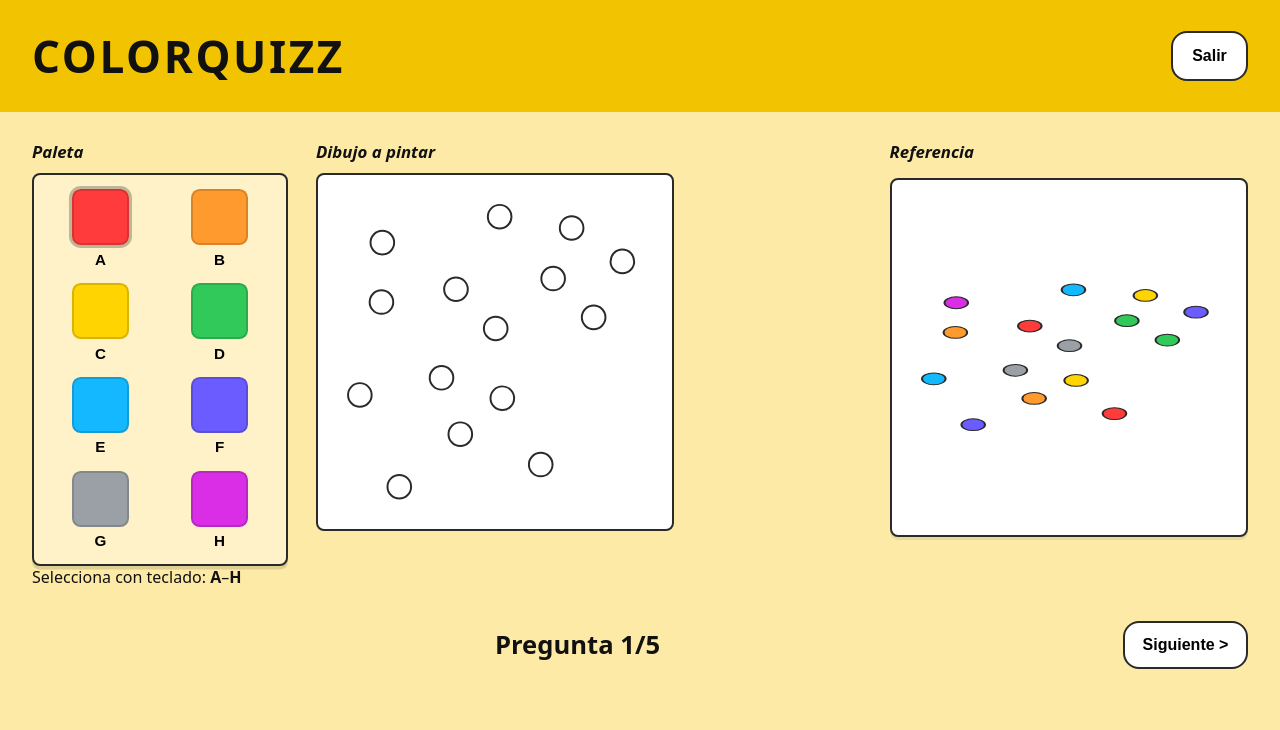
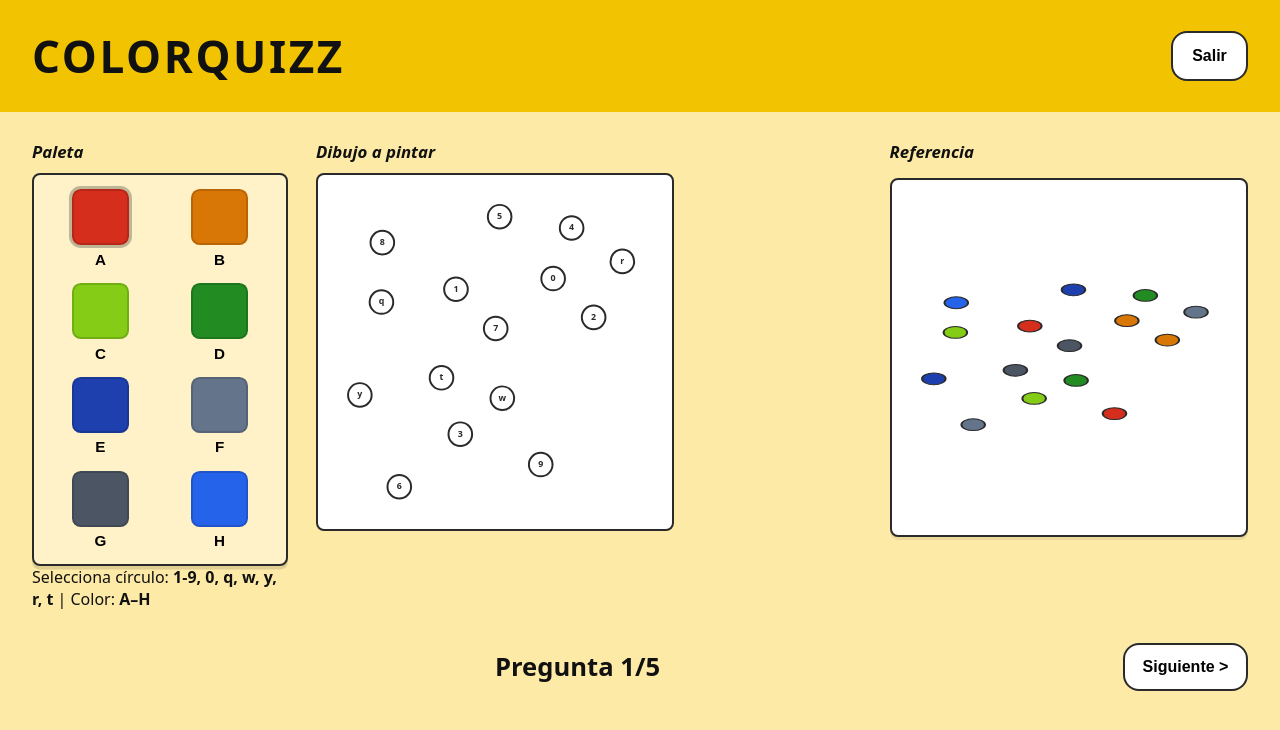
Before and after one commit to XLex0/ColorQuizz, a React (Vite) app: page /test in a window 1280 px wide. Shown: the top 730 px of the page. Built offline with nearby package versions, Linux system fonts and the light colour scheme.

Commit message:
Asignación de numeros y letras para colorear los circulos

```diff
--- a/src/components/PaintBoard.jsx
+++ b/src/components/PaintBoard.jsx
@@ -1,4 +1,4 @@
-import { useMemo, useState } from "react";
+import { useMemo, useState, useEffect } from "react";
 
 /** PRNG reproducible por seed (Mulberry32) */
 function mulberry32(seed) {
@@ -43,10 +43,22 @@ function generateCircles({ count, seed }) {
   return circles;
 }
 
+/** Mapeo de índices a teclas */
+const CIRCLE_KEYS = [
+  "1", "2", "3", "4", "5",
+  "6", "7", "8", "9", "0",
+  "q", "w", "y", "r", "t"
+];
+
+function getKeyForCircleIndex(idx) {
+  return CIRCLE_KEYS[idx] || "?";
+}
+
 export default function PaintBoard({
   seed = 1,
   circlesCount = 15,
   selectedColor,
+  selectedCircleIndex,
   onProgress,
 }) {
   const circles = useMemo(
@@ -56,35 +68,90 @@ export default function PaintBoard({
 
   const [fills, setFills] = useState({});
 
+  /** Pintar un círculo por ID */
   const paint = (id) => {
+    if (!selectedColor) return;
+
     setFills((prev) => {
+      if (prev[id] === selectedColor) return prev;
+
       const next = { ...prev, [id]: selectedColor };
-      onProgress?.({ painted: Object.keys(next).length, total: circlesCount });
+      onProgress?.({
+        painted: Object.keys(next).length,
+        total: circlesCount,
+      });
       return next;
     });
   };
 
+  /**
+   * ✅ EFECTO CORRECTO:
+   * Pinta cuando cambia el círculo seleccionado o el color
+   * (NO durante el render)
+   */
+  useEffect(() => {
+    if (
+      selectedCircleIndex == null ||
+      !selectedColor ||
+      !circles[selectedCircleIndex]
+    ) {
+      return;
+    }
+
+    paint(circles[selectedCircleIndex].id);
+  }, [selectedCircleIndex, selectedColor, circles]);
+
   return (
     <div className="cbBoard">
-      <svg className="cbSvg" viewBox="0 0 360 360" preserveAspectRatio="none">
-        <rect x="4" y="4" width="352" height="352" rx="10" fill="white" />
-        {circles.map((c) => {
+      <svg
+        className="cbSvg"
+        viewBox="0 0 360 360"
+        preserveAspectRatio="none"
+      >
+        <rect
+          x="4"
+          y="4"
+          width="352"
+          height="352"
+          rx="10"
+          fill="white"
+        />
+
+        {circles.map((c, idx) => {
           const cx = c.x * 360;
           const cy = c.y * 360;
+          const isFilled = !!fills[c.id];
+          const isSelected = selectedCircleIndex === idx;
+          const displayKey = getKeyForCircleIndex(idx);
 
           return (
+          <g key={c.id}>
             <circle
-              key={c.id}
               cx={cx}
               cy={cy}
               r={12}
               fill={fills[c.id] ?? "#FFFFFF"}
-              stroke="#2a2a2a"
-              strokeWidth="2"
+              stroke={isSelected ? "#000000" : "#2a2a2a"}
+              strokeWidth={isSelected ? "3" : "2"}
               className="cbCircle"
               onClick={() => paint(c.id)}
             />
-          );
+
+            <text
+              x={cx}
+              y={cy}
+              textAnchor="middle"
+              dominantBaseline="middle"
+              fontSize="9"
+              fontWeight="bold"
+              fill={isFilled ? "#FFFFFF" : "#2a2a2a"}
+              pointerEvents="none"
+              style={{ userSelect: "none" }}
+            >
+              {displayKey}
+            </text>
+          </g>
+        );
         })}
       </svg>
     </div>
--- a/src/pages/UsabilityTest.jsx
+++ b/src/pages/UsabilityTest.jsx
@@ -3,91 +3,128 @@ import { useNavigate } from "react-router-dom";
 import PaintBoard from "../components/PaintBoard";
 import "../styles/usability-test.css";
 
-const COLORS = [
-  { key: "A", hex: "#FF3B3B" },
-  { key: "B", hex: "#FF9A2E" },
-  { key: "C", hex: "#FFD400" },
-  { key: "D", hex: "#31C95A" },
-  { key: "E", hex: "#14B8FF" },
-  { key: "F", hex: "#6A5CFF" },
-  { key: "G", hex: "#9AA0A6" },
-  { key: "H", hex: "#D92EE6" },
+// Configuración de colores por tipo de daltonismo
+const DEUTERANOMALY_COLORS = [
+  { key: "A", hex: "#D62E1C" },  // Rojo oscuro (confunde con marrón)
+  { key: "B", hex: "#D97706" },  // Naranja-marrón (confunde con rojo)
+  { key: "C", hex: "#84CC16" },  // Verde-amarillo (confunde)
+  { key: "D", hex: "#228B22" },  // Verde oscuro (confunde con marrón)
+  { key: "E", hex: "#1E40AF" },  // Azul (distinguible)
+  { key: "F", hex: "#64748B" },  // Gris azulado (neutral)
+  { key: "G", hex: "#4B5563" },  // Gris oscuro (neutral)
+  { key: "H", hex: "#2563EB" },  // Azul claro (distinguible)
+];
+
+const PROTANOMALY_PROTANOPIA_COLORS = [
+  { key: "A", hex: "#DC2626" },  // Rojo puro (rojo > marrón)
+  { key: "B", hex: "#EA580C" },  // Naranja (muy difícil de distinguir del rojo)
+  { key: "C", hex: "#6B7280" },  // Gris oscuro (neutral)
+  { key: "D", hex: "#22C55E" },  // Verde (confunde con amarillo)
+  { key: "E", hex: "#3B82F6" },  // Azul (distinguible)
+  { key: "F", hex: "#FBBF24" },  // Amarillo (confunde con rojo)
+  { key: "G", hex: "#EF4444" },  // Rojo claro (similar al naranja)
+  { key: "H", hex: "#60A5FA" },  // Azul claro (distinguible)
+];
+
+const TRITANOMALY_COLORS = [
+  { key: "A", hex: "#2563EB" },  // Azul (confunde con rojo)
+  { key: "B", hex: "#3B82F6" },  // Azul claro (confunde con amarillo)
+  { key: "C", hex: "#FCD34D" },  // Amarillo (confunde con rosa/magenta)
+  { key: "D", hex: "#EC4899" },  // Rosa (confunde con azul)
+  { key: "E", hex: "#8B5CF6" },  // Morado (confunde con amarillo)
+  { key: "F", hex: "#EF4444" },  // Rojo (confunde con azul)
+  { key: "G", hex: "#64748B" },  // Gris (neutral)
+  { key: "H", hex: "#10B981" },  // Verde (confunde con gris)
+];
+
+const TRITANOPIA_COLORS = [
+  { key: "A", hex: "#1E3A8A" },  // Azul oscuro (confunde con rojo)
+  { key: "B", hex: "#0369A1" },  // Azul cyan (similar)
+  { key: "C", hex: "#F59E0B" },  // Amarillo oscuro (confunde con rosa)
+  { key: "D", hex: "#D946EF" },  // Magenta (confunde con azul)
+  { key: "E", hex: "#7C3AED" },  // Morado (confunde con rojo)
+  { key: "F", hex: "#EF4444" },  // Rojo (confunde con azul)
+  { key: "G", hex: "#94A3B8" },  // Gris (neutral)
+  { key: "H", hex: "#14B8A6" },  // Verde agua (similar)
 ];
 
 const SEEDS = [1024, 2048, 3072, 4096, 5120];
 
-// Configuración de pruebas
+// Configuración de pruebas con colores específicos para cada tipo de daltonismo
 const TESTS = [
   {
     id: 0,
-    name: "Prueba Rojo-Verde",
+    name: "Pregunta 1: Deuteranomalía",
+    type: "deuteranomaly",
     colors: [
-      { x: 0.22, y: 0.22, hex: "#FF3B3B" },  // Rojo
-      { x: 0.5, y: 0.22, hex: "#31C95A" },   // Verde
-      { x: 0.78, y: 0.22, hex: "#FF9A2E" },  // Naranja
-      { x: 0.22, y: 0.5, hex: "#FFD400" },   // Amarillo
-      { x: 0.5, y: 0.5, hex: "#14B8FF" },    // Azul
-      { x: 0.78, y: 0.5, hex: "#6A5CFF" },   // Morado
-      { x: 0.36, y: 0.78, hex: "#9AA0A6" },  // Gris
-      { x: 0.64, y: 0.78, hex: "#D92EE6" },  // Rosa
+      { x: 0.22, y: 0.22, hex: "#D62E1C" },  // Rojo oscuro
+      { x: 0.5, y: 0.22, hex: "#D97706" },   // Naranja-marrón
+      { x: 0.78, y: 0.22, hex: "#84CC16" },  // Verde-amarillo
+      { x: 0.22, y: 0.5, hex: "#228B22" },   // Verde oscuro
+      { x: 0.5, y: 0.5, hex: "#1E40AF" },    // Azul
+      { x: 0.78, y: 0.5, hex: "#64748B" },   // Gris azulado
+      { x: 0.36, y: 0.78, hex: "#4B5563" },  // Gris oscuro
+      { x: 0.64, y: 0.78, hex: "#2563EB" },  // Azul claro
     ]
   },
   {
     id: 1,
-    name: "Prueba Amarillo-Rosado",
+    name: "Pregunta 2: Protanomalía, Protanopia y Deuteranopia",
+    type: "protanomaly_protanopia_deuteranopia",
     colors: [
-      { x: 0.22, y: 0.22, hex: "#FFD400" },  // Amarillo
-      { x: 0.5, y: 0.22, hex: "#14B8FF" },   // Azul
-      { x: 0.78, y: 0.22, hex: "#D92EE6" },  // Rosa
-      { x: 0.22, y: 0.5, hex: "#FF3B3B" },   // Rojo
-      { x: 0.5, y: 0.5, hex: "#31C95A" },    // Verde
-      { x: 0.78, y: 0.5, hex: "#9AA0A6" },   // Gris
-      { x: 0.36, y: 0.78, hex: "#6A5CFF" },  // Morado
-      { x: 0.64, y: 0.78, hex: "#FF9A2E" },  // Naranja
+      { x: 0.22, y: 0.22, hex: "#DC2626" },  // Rojo puro
+      { x: 0.5, y: 0.22, hex: "#EA580C" },   // Naranja
+      { x: 0.78, y: 0.22, hex: "#6B7280" },  // Gris oscuro
+      { x: 0.22, y: 0.5, hex: "#22C55E" },   // Verde
+      { x: 0.5, y: 0.5, hex: "#3B82F6" },    // Azul
+      { x: 0.78, y: 0.5, hex: "#FBBF24" },   // Amarillo
+      { x: 0.36, y: 0.78, hex: "#EF4444" },  // Rojo claro
+      { x: 0.64, y: 0.78, hex: "#60A5FA" },  // Azul claro
     ]
-  }
-  ,
-  // Placeholder tests so teammates can edit their specific questions
+  },
   {
     id: 2,
-    name: "Prueba 3 (placeholder)",
+    name: "Pregunta 3: Tritanomalía",
+    type: "tritanomaly",
     colors: [
-      { x: 0.22, y: 0.22, hex: "#FF3B3B" },
-      { x: 0.5, y: 0.22, hex: "#FF9A2E" },
-      { x: 0.78, y: 0.22, hex: "#FFD400" },
-      { x: 0.22, y: 0.5, hex: "#31C95A" },
-      { x: 0.5, y: 0.5, hex: "#14B8FF" },
-      { x: 0.78, y: 0.5, hex: "#6A5CFF" },
-      { x: 0.36, y: 0.78, hex: "#9AA0A6" },
-      { x: 0.64, y: 0.78, hex: "#D92EE6" },
+      { x: 0.22, y: 0.22, hex: "#2563EB" },  // Azul
+      { x: 0.5, y: 0.22, hex: "#3B82F6" },   // Azul claro
+      { x: 0.78, y: 0.22, hex: "#FCD34D" },  // Amarillo
+      { x: 0.22, y: 0.5, hex: "#EC4899" },   // Rosa
+      { x: 0.5, y: 0.5, hex: "#8B5CF6" },    // Morado
+      { x: 0.78, y: 0.5, hex: "#EF4444" },   // Rojo
+      { x: 0.36, y: 0.78, hex: "#64748B" },  // Gris
+      { x: 0.64, y: 0.78, hex: "#10B981" },  // Verde
     ]
   },
   {
     id: 3,
-    name: "Prueba 4 (placeholder)",
+    name: "Pregunta 4: Tritanopia",
+    type: "tritanopia",
     colors: [
-      { x: 0.22, y: 0.22, hex: "#FFD400" },
-      { x: 0.5, y: 0.22, hex: "#14B8FF" },
-      { x: 0.78, y: 0.22, hex: "#D92EE6" },
-      { x: 0.22, y: 0.5, hex: "#FF3B3B" },
-      { x: 0.5, y: 0.5, hex: "#31C95A" },
-      { x: 0.78, y: 0.5, hex: "#9AA0A6" },
-      { x: 0.36, y: 0.78, hex: "#6A5CFF" },
-      { x: 0.64, y: 0.78, hex: "#FF9A2E" },
+      { x: 0.22, y: 0.22, hex: "#1E3A8A" },  // Azul oscuro
+      { x: 0.5, y: 0.22, hex: "#0369A1" },   // Azul cyan
+      { x: 0.78, y: 0.22, hex: "#F59E0B" },  // Amarillo oscuro
+      { x: 0.22, y: 0.5, hex: "#D946EF" },   // Magenta
+      { x: 0.5, y: 0.5, hex: "#7C3AED" },    // Morado
+      { x: 0.78, y: 0.5, hex: "#EF4444" },   // Rojo
+      { x: 0.36, y: 0.78, hex: "#94A3B8" },  // Gris
+      { x: 0.64, y: 0.78, hex: "#14B8A6" },  // Verde agua
     ]
   },
   {
     id: 4,
-    name: "Prueba 5 (placeholder)",
+    name: "Pregunta 5: Confirmación Final",
+    type: "confirmation",
     colors: [
-      { x: 0.22, y: 0.22, hex: "#14B8FF" },
-      { x: 0.5, y: 0.22, hex: "#FF3B3B" },
-      { x: 0.78, y: 0.22, hex: "#31C95A" },
-      { x: 0.22, y: 0.5, hex: "#FF9A2E" },
-      { x: 0.5, y: 0.5, hex: "#6A5CFF" },
-      { x: 0.78, y: 0.5, hex: "#D92EE6" },
-      { x: 0.36, y: 0.78, hex: "#9AA0A6" },
-      { x: 0.64, y: 0.78, hex: "#FFD400" },
+      { x: 0.22, y: 0.22, hex: "#DC2626" },  // Rojo
+      { x: 0.5, y: 0.22, hex: "#EA580C" },   // Naranja
+      { x: 0.78, y: 0.22, hex: "#22C55E" },  // Verde
+      { x: 0.22, y: 0.5, hex: "#3B82F6" },   // Azul
+      { x: 0.5, y: 0.5, hex: "#64748B" },    // Gris
+      { x: 0.78, y: 0.5, hex: "#8B5CF6" },   // Morado
+      { x: 0.36, y: 0.78, hex: "#EC4899" },  // Rosa
+      { x: 0.64, y: 0.78, hex: "#FCD34D" },  // Amarillo
     ]
   }
 ];
@@ -163,14 +200,33 @@ export default function UsabilityTest() {
   const totalQuestions = TESTS.length;
   const [qIndex, setQIndex] = useState(0);
   const [selectedKey, setSelectedKey] = useState("A");
+  const [selectedCircleIndex, setSelectedCircleIndex] = useState(null);
   const [progress, setProgress] = useState({ painted: 0, total: 15 });
 
   const currentTest = TESTS[qIndex];
   const currentSeed = SEEDS[qIndex];
 
+  // Obtener los colores según el tipo de prueba
+  const getColorsForTest = () => {
+    switch (TESTS[qIndex].type) {
+      case "deuteranomaly":
+        return DEUTERANOMALY_COLORS;
+      case "protanomaly_protanopia_deuteranopia":
+        return PROTANOMALY_PROTANOPIA_COLORS;
+      case "tritanomaly":
+        return TRITANOMALY_COLORS;
+      case "tritanopia":
+        return TRITANOPIA_COLORS;
+      default:
+        return PROTANOMALY_PROTANOPIA_COLORS;
+    }
+  };
+
+  const colorsForCurrentTest = getColorsForTest();
+
   const selected = useMemo(
-    () => COLORS.find((c) => c.key === selectedKey) ?? COLORS[0],
-    [selectedKey]
+    () => colorsForCurrentTest.find((c) => c.key === selectedKey) ?? colorsForCurrentTest[0],
+    [selectedKey, qIndex]
   );
 
   const questionText = useMemo(
@@ -192,19 +248,36 @@ export default function UsabilityTest() {
 
   useEffect(() => {
     const onKeyDown = (e) => {
-      const k = (e.key || "").toUpperCase();
-      const valid = COLORS.some((c) => c.key === k);
-      if (!valid) return;
-
+      const key = e.key || "";
       const tag = (e.target?.tagName || "").toLowerCase();
       if (tag === "input" || tag === "textarea") return;
 
-      setSelectedKey(k);
+      // Mapeo de teclas a índices de círculos
+      const circleKeyMap = {
+        "1": 0, "2": 1, "3": 2, "4": 3, "5": 4,
+        "6": 5, "7": 6, "8": 7, "9": 8, "0": 9,
+        "q": 10, "w": 11, "y": 12, "r": 13, "t": 14,
+      };
+
+      // Detectar teclas para seleccionar círculos
+      if (key in circleKeyMap) {
+        setSelectedCircleIndex(circleKeyMap[key]);
+        e.preventDefault();
+        return;
+      }
+
+      // Detectar letras A-H para seleccionar color
+      const k = key.toUpperCase();
+      const valid = colorsForCurrentTest.some((c) => c.key === k);
+      if (valid) {
+        setSelectedKey(k);
+        e.preventDefault();
+      }
     };
 
     window.addEventListener("keydown", onKeyDown);
     return () => window.removeEventListener("keydown", onKeyDown);
-  }, []);
+  }, [colorsForCurrentTest]);
 
   const referenceImage = useMemo(
     () => generateReferenceImage(qIndex, currentSeed, 15),
@@ -228,7 +301,7 @@ export default function UsabilityTest() {
             <h2 className="utTitle utTitle--italic">Paleta</h2>
 
             <div className="utPaletteGrid" role="group" aria-label="Paleta de colores (A-H)">
-              {COLORS.map((c) => {
+              {colorsForCurrentTest.map((c) => {
                 const active = selectedKey === c.key;
 
                 return (
@@ -250,7 +323,7 @@ export default function UsabilityTest() {
             </div>
 
             <div className="utHintSmall">
-              Selecciona con teclado: <strong>A</strong>–<strong>H</strong>
+              Selecciona círculo: <strong>1-9, 0, q, w, y, r, t</strong> | Color: <strong>A–H</strong>
             </div>
           </section>
 
@@ -263,6 +336,8 @@ export default function UsabilityTest() {
               seed={currentSeed}
               circlesCount={15}
               selectedColor={selected.hex}
+              selectedCircleIndex={selectedCircleIndex}
+              onSelectCircle={setSelectedCircleIndex}
               onProgress={setProgress}
             />
           </section>
--- a/src/styles/usability-test.css
+++ b/src/styles/usability-test.css
@@ -1,3 +1,4 @@
+
 :root{
   --yellow: #f2c300;
   --cream: #fdeaa6;
```
